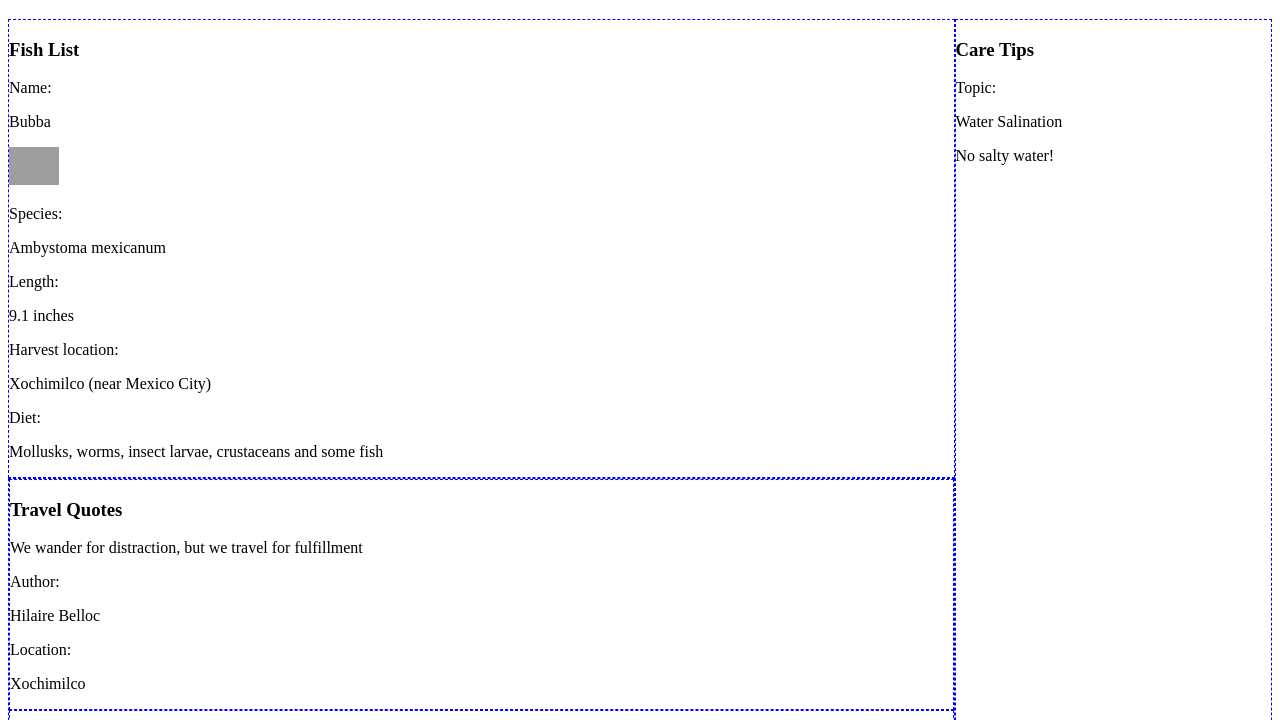
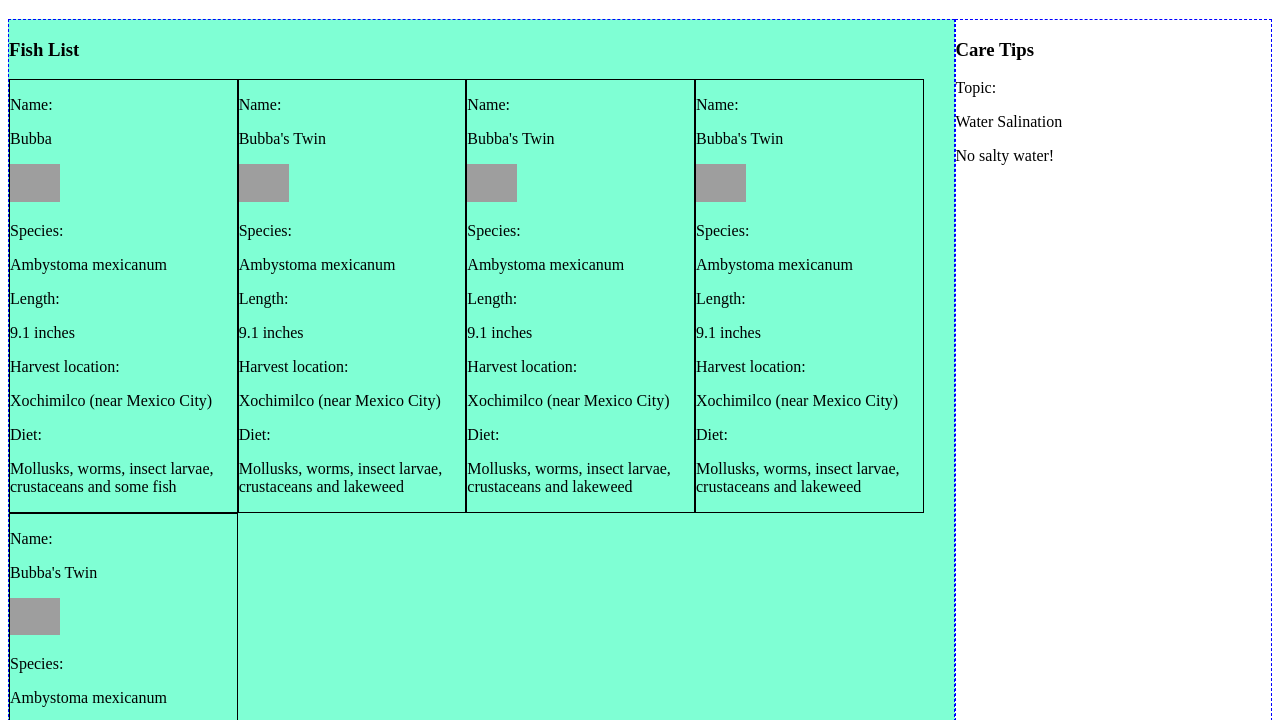
Before and after one commit to dalamcd/martins-aquarium, a plain HTML site: page index.html in a window 1280 px wide. Shown: the part 61-781 px from the top of the page. Drawn offline with Linux system fonts and the light colour scheme; grey boxes are pictures that could not be loaded.

Commit message:
Added flex to fishlist

```diff
--- a/index.html
+++ b/index.html
@@ -20,6 +20,7 @@
 
                 <section class="fishList">
                     <h3>Fish List</h3>
+                    <div class="fishContainer">
                         <div class="fish">
                             <p>Name:</p>
                             <p class="fish__name">Bubba</p>
@@ -33,6 +34,64 @@
                             <p class="fish__location">Xochimilco (near Mexico City)</p>
                             <p>Diet:</p>
                             <p class="fish__diet">Mollusks, worms, insect larvae, crustaceans and some fish</p>
+                        </div>
+
+                        <div class="fish">
+                            <p>Name:</p>
+                            <p class="fish__name">Bubba's Twin</p>
+                            <img class="fish__image" src="https://cdn.mos.cms.futurecdn.net/hKm2MuLdDLubD6rgeYLeDM.jpg"
+                                alt="happy axolotl">
+                            <p>Species:</p>
+                            <p class="fish__species">Ambystoma mexicanum</p>
+                            <p>Length:</p>
+                            <p class="fish__length">9.1 inches</p>
+                            <p>Harvest location:</p>
+                            <p class="fish__location">Xochimilco (near Mexico City)</p>
+                            <p>Diet:</p>
+                            <p class="fish__diet">Mollusks, worms, insect larvae, crustaceans and lakeweed</p>
+                        </div>
+                        <div class="fish">
+                            <p>Name:</p>
+                            <p class="fish__name">Bubba's Twin</p>
+                            <img class="fish__image" src="https://cdn.mos.cms.futurecdn.net/hKm2MuLdDLubD6rgeYLeDM.jpg"
+                                alt="happy axolotl">
+                            <p>Species:</p>
+                            <p class="fish__species">Ambystoma mexicanum</p>
+                            <p>Length:</p>
+                            <p class="fish__length">9.1 inches</p>
+                            <p>Harvest location:</p>
+                            <p class="fish__location">Xochimilco (near Mexico City)</p>
+                            <p>Diet:</p>
+                            <p class="fish__diet">Mollusks, worms, insect larvae, crustaceans and lakeweed</p>
+                        </div>
+                        <div class="fish">
+                            <p>Name:</p>
+                            <p class="fish__name">Bubba's Twin</p>
+                            <img class="fish__image" src="https://cdn.mos.cms.futurecdn.net/hKm2MuLdDLubD6rgeYLeDM.jpg"
+                                alt="happy axolotl">
+                            <p>Species:</p>
+                            <p class="fish__species">Ambystoma mexicanum</p>
+                            <p>Length:</p>
+                            <p class="fish__length">9.1 inches</p>
+                            <p>Harvest location:</p>
+                            <p class="fish__location">Xochimilco (near Mexico City)</p>
+                            <p>Diet:</p>
+                            <p class="fish__diet">Mollusks, worms, insect larvae, crustaceans and lakeweed</p>
+                        </div>
+                        <div class="fish">
+                            <p>Name:</p>
+                            <p class="fish__name">Bubba's Twin</p>
+                            <img class="fish__image" src="https://cdn.mos.cms.futurecdn.net/hKm2MuLdDLubD6rgeYLeDM.jpg"
+                                alt="happy axolotl">
+                            <p>Species:</p>
+                            <p class="fish__species">Ambystoma mexicanum</p>
+                            <p>Length:</p>
+                            <p class="fish__length">9.1 inches</p>
+                            <p>Harvest location:</p>
+                            <p class="fish__location">Xochimilco (near Mexico City)</p>
+                            <p>Diet:</p>
+                            <p class="fish__diet">Mollusks, worms, insect larvae, crustaceans and lakeweed</p>
+                        </div>
                     </div>
                 </section>
 
--- /dev/null
+++ b/styles/fishlist.css
@@ -0,0 +1,13 @@
+.fishList {
+    background-color: aquamarine;
+}
+
+.fishContainer {
+    display: flex;
+    flex-wrap: wrap;
+}
+
+.fish {
+    border: 1px solid black;
+    flex-basis: 24%;
+}
--- a/styles/main.css
+++ b/styles/main.css
@@ -1,3 +1,5 @@
+@import "./fishlist.css";
+
 img {
     width: 50px;
 }
```
Lines whose indentation alone changed are shown as unchanged.
